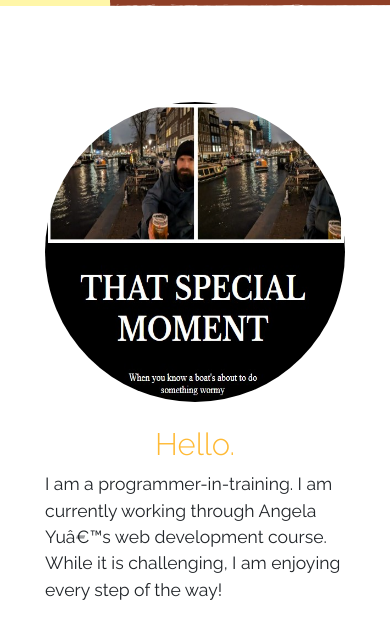
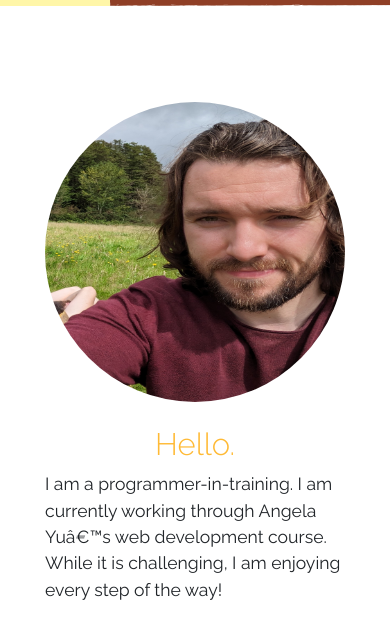
Before and after one commit to Beardealer/capstone2-personalsite, a plain HTML site: page index.html in a window 390 px wide. Shown: the part 466-1097 px from the top of the page. Drawn offline with nearby package versions, Linux system fonts and the light colour scheme.

Commit message:
Update index.html
Image seems to work on mobile but not desktop? Reverted to previous profile pic to test on mobile

```diff
--- a/index.html
+++ b/index.html
@@ -74,7 +74,7 @@
         <section id="intro">
             <div class="c1-top-container">
                 <div class="c1-container container px-4 py-5 my-5 text-center">
-                    <img class="me d-block mx-auto mb-4" src="./Assets/meme-pic.jpg" alt="A photo of Jack">
+                    <img class="me d-block mx-auto mb-4" src="./Assets/profilepic.jpg" alt="A photo of Jack">
                     <h3 class="display-5">Hello.</h3>
                     <div class="intro-text col-lg-6 mx-auto">
                         <p class="mb-4">I am a programmer-in-training. I am currently working through Angela Yu’s web development course. While it is challenging, I am enjoying every step of the way!</p>
```
